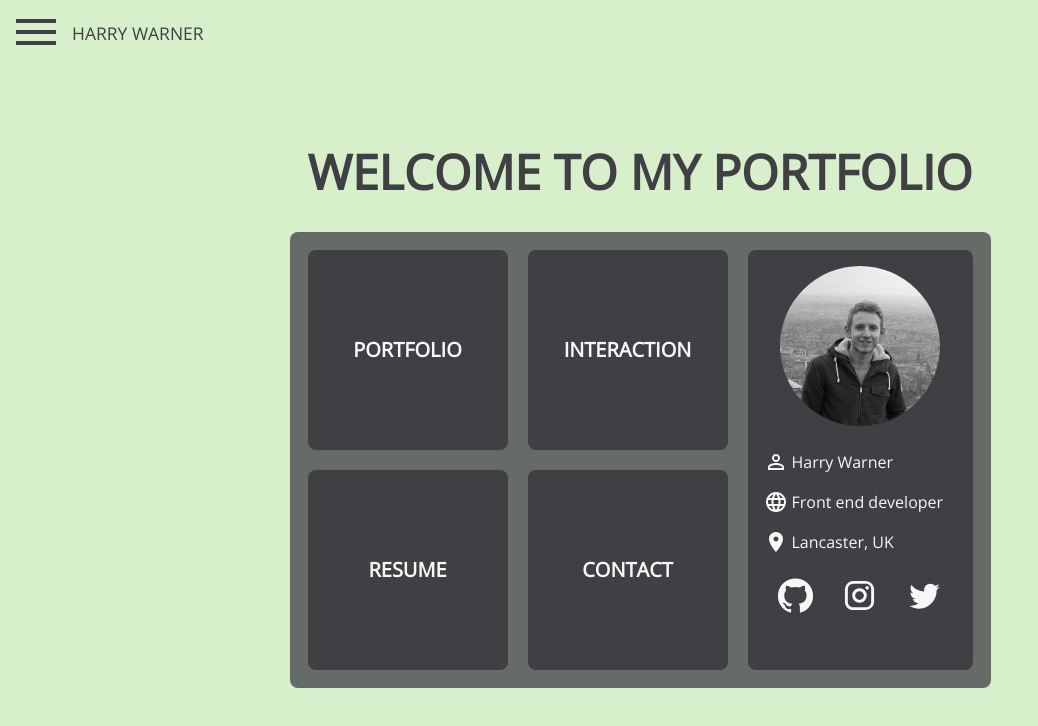
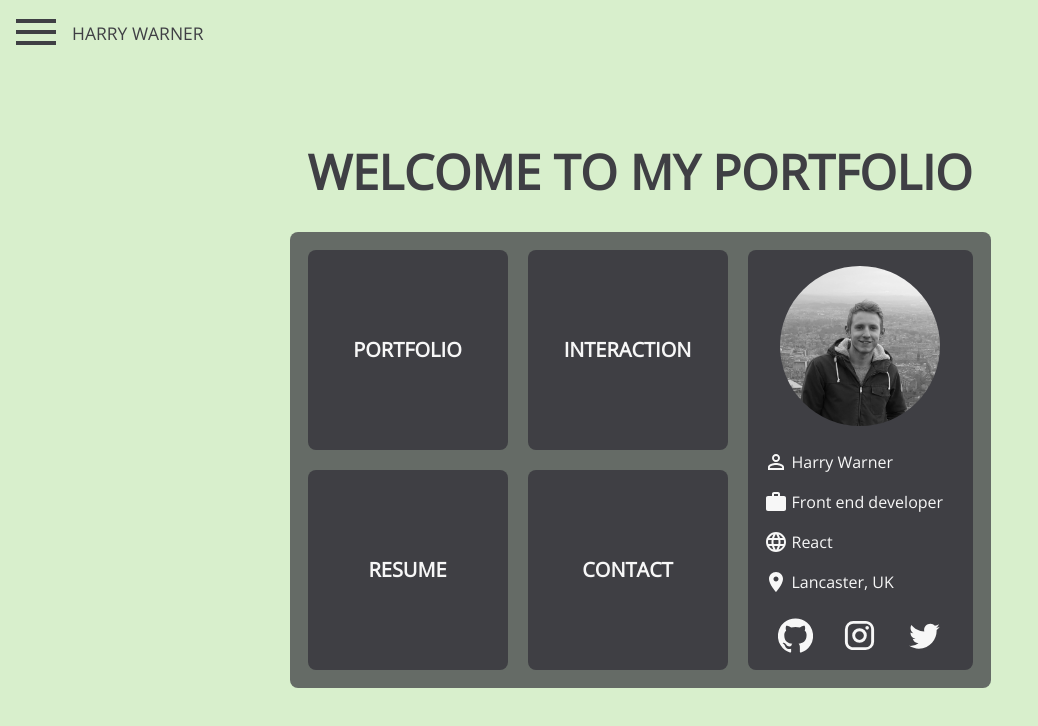
Before and after one commit to Harry-Warner/Portfolio, a Next.js app: page / in a window 1280 px wide. Shown: the top 726 px of the page, without its empty margins (0-1038 px from the left). Built offline with nearby package versions, Linux system fonts and the light colour scheme.

Commit message:
added React as a lanaguage fixes #1

```diff
--- a/pages/index.js
+++ b/pages/index.js
@@ -6,6 +6,7 @@ import TwitterIcon from "@material-ui/icons/Twitter";
 import LocationOnIcon from "@material-ui/icons/LocationOn";
 import LanguageIcon from "@material-ui/icons/Language";
 import PermIdentityIcon from "@material-ui/icons/PermIdentity";
+import WorkIcon from "@material-ui/icons/Work";
 
 const Index = () => {
   return (
@@ -31,10 +32,14 @@ const Index = () => {
             <p className="text-base text-cream font-sans ml-1">Harry Warner</p>
           </div>
           <div className="flex items-center py-2">
-            <LanguageIcon style={{ color: "#f7f7f7" }} />
+            <WorkIcon style={{ color: "#f7f7f7" }} />
             <p className="text-base text-cream font-sans ml-1">
               Front end developer
             </p>
+          </div>
+          <div className="flex items-center py-2">
+            <LanguageIcon style={{ color: "#f7f7f7" }} />
+            <p className="text-base text-cream font-sans ml-1">React</p>
           </div>
           <a href="https://www.google.co.uk/maps/place/Lancaster/@54.0441576,-2.8361624,13z/data=!3m1!4b1!4m5!3m4!1s0x487b6141d2138751:0xbea089595c0b389!8m2!3d54.0465742!4d-2.8007412?expflags=__data_rollout__Tactile.IsDogfoodRollout__launched__%3Afalse%2C__data_rollout__Tactile.IsFishfoodRollout__launched__%3Afalse">
             <div className="flex items-center py-2">
@@ -74,7 +79,7 @@ const StyledNav = styled.a`
   width: 200px;
   height: 200px;
   margin: 10px;
-  background: rgb(63, 63, 68);
+  background: #3f3f44;
   border-radius: 0.5rem;
   cursor: pointer;
   display: flex;
```
